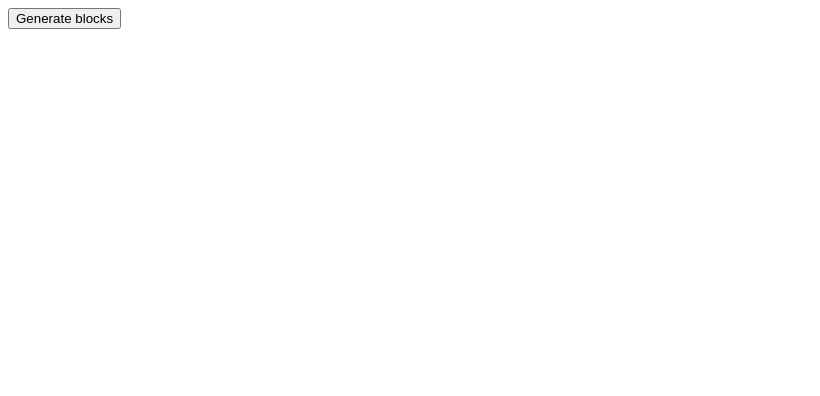
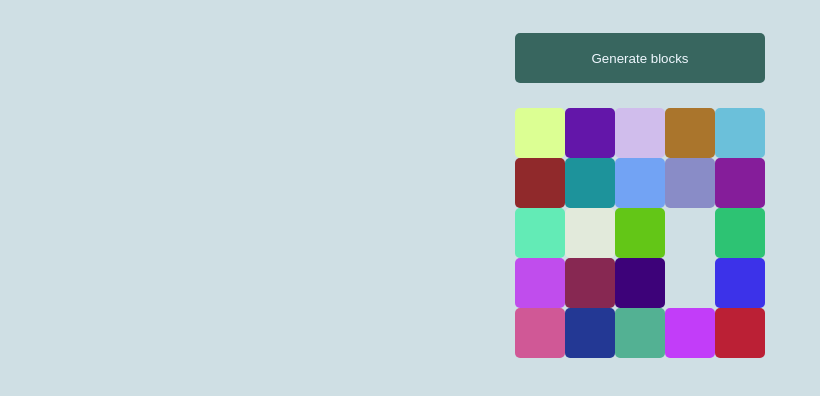
Before and after one commit to VeronikaChorna/cursor_advance_hw_9, a plain HTML site: page index.html in a window 1280 px wide. Shown: the whole page, without its empty margins (0-820 px from the left). Drawn offline with Linux system fonts and the light colour scheme.

Commit message:
add working version

```diff
--- a/script/main.js
+++ b/script/main.js
@@ -1,32 +1,25 @@
 const button = document.querySelector('.btn');
-const container = document.querySelector(".container");
 
-button.onclick = generateBlocks;
+button.onclick = generateBlocks();
+
+
 
 function generateBlocks() {
-    // let div;
-    // for (let i = 1;  i <= 25; i++) {
-    //     div = document.createElement("div");
-    // }
+    const divsAmound = 25;
+    const container = document.querySelector(".container");
 
-    // div.classList.add("box");
-    // container.prepend(div);
+    const setDivBg = () => {
+        const randomColor = Math.floor(Math.random()*16777215).toString(16);
+        return randomColor;
+      }
 
-    const divsAmound = 25;
-    const arrayDiv = new Array();
+    for (let i = 0; i < divsAmound; i++) {
+       div = document.createElement('div');
+       div.id = 'block' + i;
+       div.style.backgroundColor = "#" + setDivBg();
+       div.className = 'box';
+       container.prepend(div);
+        // divs = document.getElementsByClassName('box');
+    }
 
-    for (var i = 0; i < divsAmound; i++) {
-        arrayDiv[i] = document.createElement('div');
-        arrayDiv[i].id = 'block' + i;
-        arrayDiv[i].style.backgroundColor = "#" + setDivBg();;
-        arrayDiv[i].className = 'block' + i;
-        arrayDiv[i].className = 'box';
-
-        document.body.appendChild(arrayDiv[i]);
 }
-}
-
-const setDivBg = () => {
-    const randomColor = Math.floor(Math.random()*16777215).toString(16);
-    return randomColor;
-  }
--- a/styleheet.css/styles.css
+++ b/styleheet.css/styles.css
@@ -1,5 +1,24 @@
+body {
+    display: flex;
+    justify-content: center;
+    align-items: center;
+    flex-direction: column;
+    background-color: rgb(207, 223, 228);
+    gap: 25px;
+}
+
+.btn {
+    width: 250px;
+    height: 50px;
+    margin-top: 25px;
+    border: 0;
+    border-radius: 5px;
+    color: aliceblue;
+    background: rgb(56, 102, 95);
+}
+
 .container {
-    width: 300px;
+    width: 250px;
     display: flex;
     flex-wrap: wrap;
 }
@@ -7,4 +26,5 @@
 .box {
     height: 50px;
     width: 50px;
+    border-radius: 5px;
 }
```
Also changed, not shown: index.html (+1 -27 lines).
